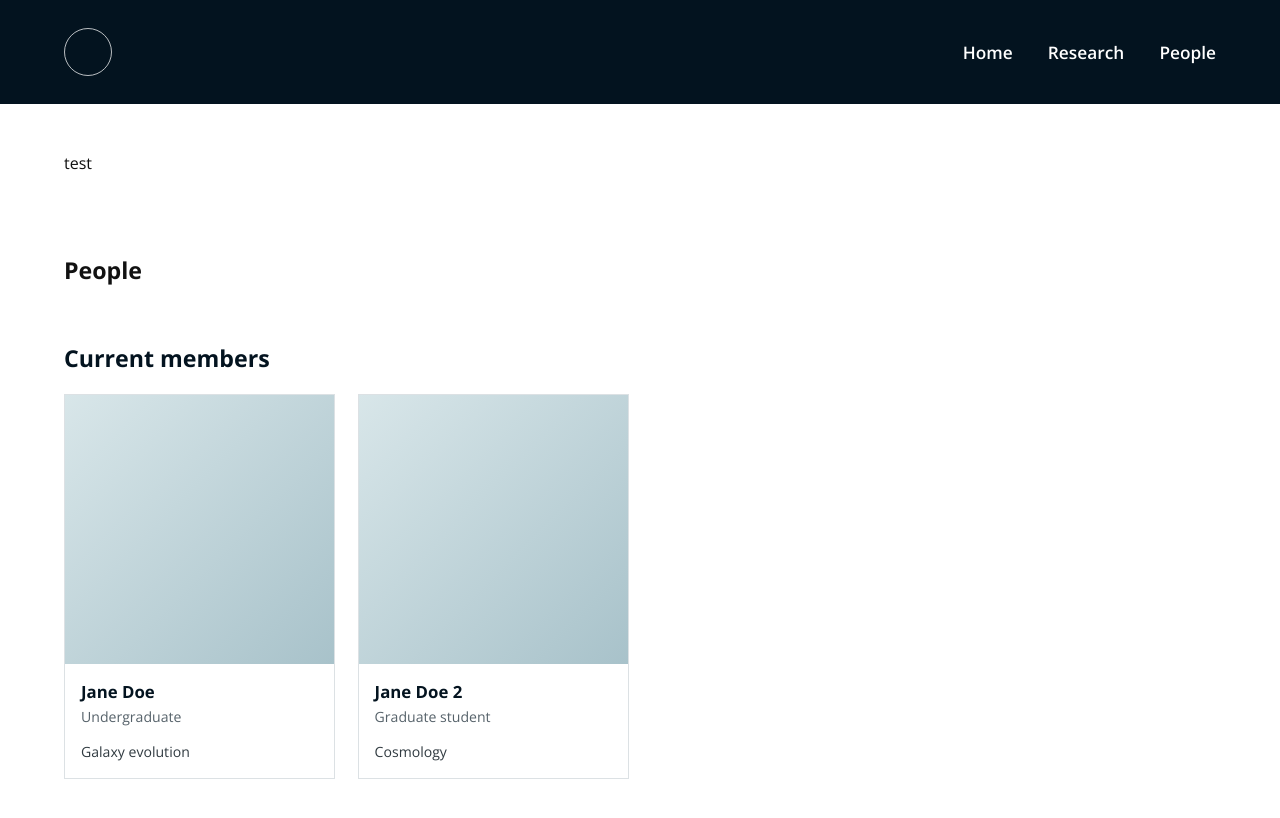
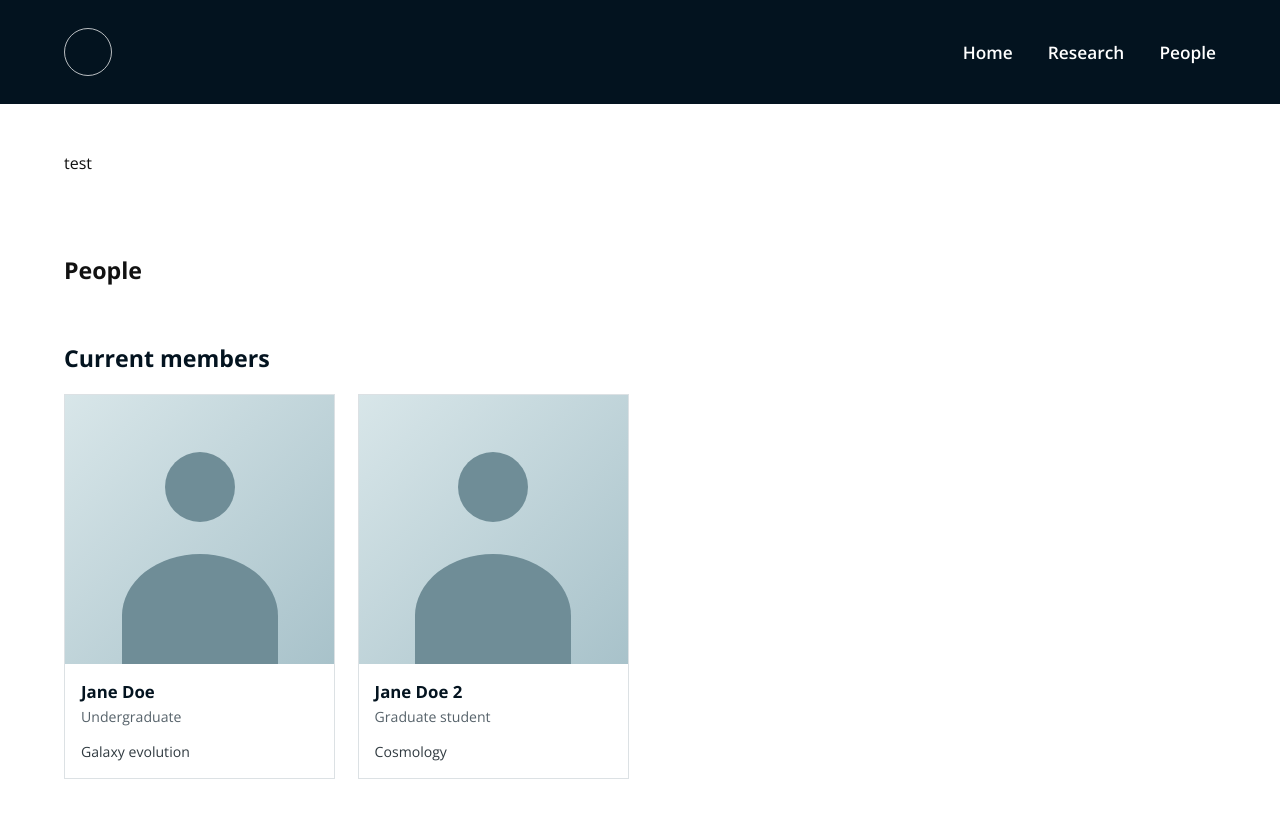
Before and after one commit to EGAMI-group/EGAMI-group.github.io, a plain HTML site: page index.html in a window 1280 px wide. Drawn offline with nearby package versions, Linux system fonts and the light colour scheme.

Commit message:
Jane Doe picture

```diff
--- a/assets/css/style.css
+++ b/assets/css/style.css
@@ -113,7 +113,33 @@ a.person-card:focus-visible {
 }
 
 .person-photo-placeholder {
+  position: relative;
+  overflow: hidden;
   background: linear-gradient(135deg, #d8e6e9, #a8c2ca);
+}
+
+.person-photo-placeholder::before,
+.person-photo-placeholder::after {
+  position: absolute;
+  display: block;
+  content: "";
+  background: #6f8d97;
+}
+
+.person-photo-placeholder::before {
+  top: 21%;
+  left: 37%;
+  width: 26%;
+  aspect-ratio: 1;
+  border-radius: 50%;
+}
+
+.person-photo-placeholder::after {
+  bottom: -5%;
+  left: 21%;
+  width: 58%;
+  height: 46%;
+  border-radius: 50% 50% 0 0;
 }
 
 .person-details {
```
